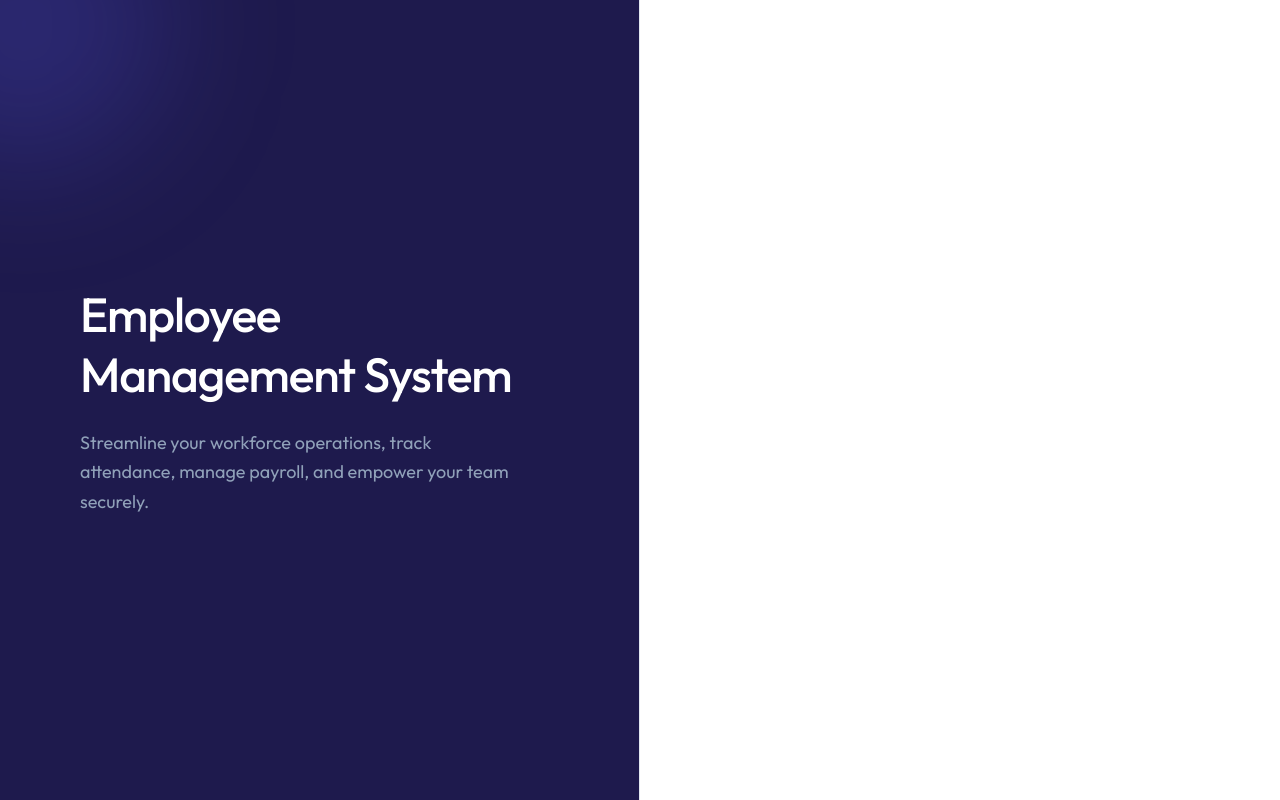
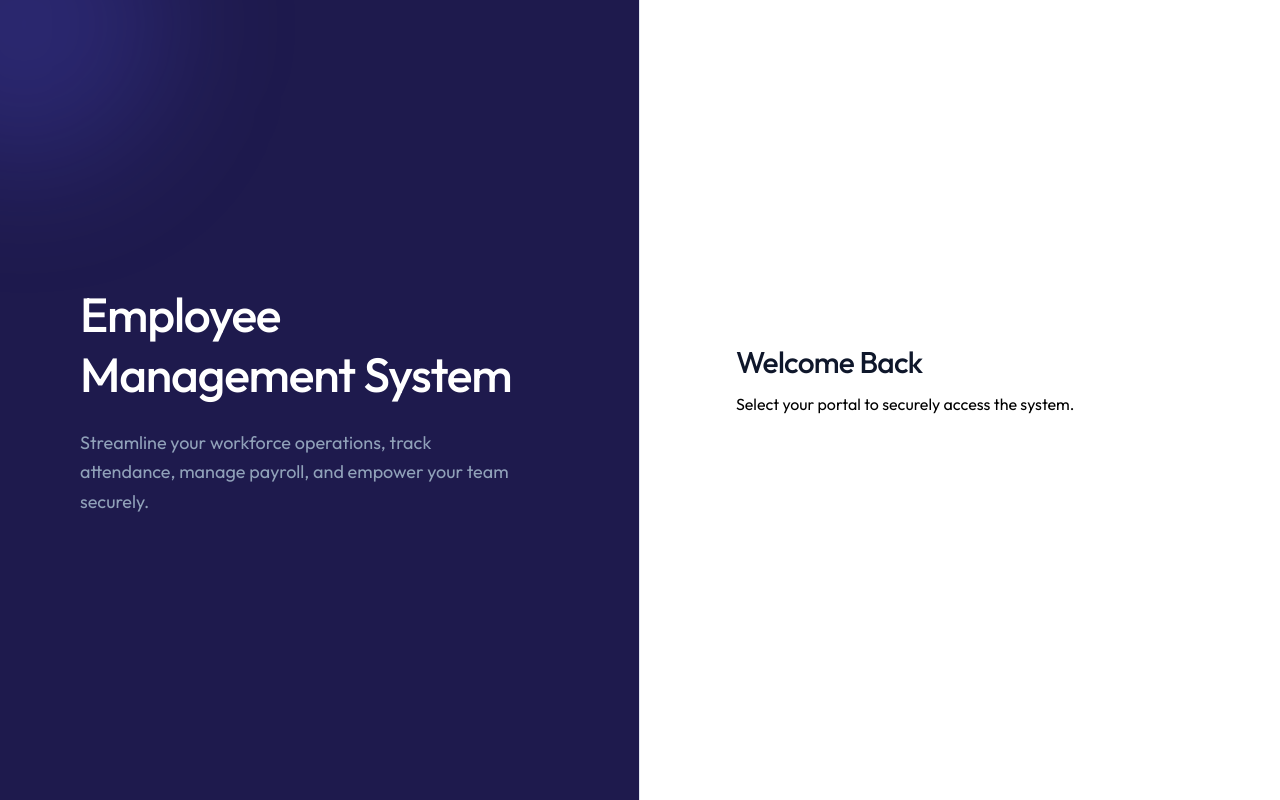
Before and after one commit to Karim-Aridj/FullStack-EMS, a React (Vite) app in the folder client/: page /login in a window 1280 px wide. Built offline with nearby package versions, Linux system fonts and the light colour scheme.

Commit message:
I create one data, i added a variable with const portalOption to display the portal list

```diff
--- a/client/src/pages/LoginLanding.jsx
+++ b/client/src/pages/LoginLanding.jsx
@@ -1,6 +1,21 @@
 import LoginLeftSide from "../components/LoginLeftSide"
 
 const LoginLanding = () => {
+
+  const portalOptions = [
+    {
+
+      to: "/login/admin",
+      titel: "Amin Portal",
+      description: "Manage employess, departments, payroll, and system configuration.",
+      icon: "ShieldIcon"
+    }
+  ]
+
+
+
+
+
   return (
     <div className="min-h-screen flex flex-col md:flex-row">
       <LoginLeftSide />
@@ -14,6 +29,11 @@ const LoginLanding = () => {
 
           {/* Header*/}
 
+          <div className="mb-10 text-center md:text-left">
+            <h2 className="text-3xl font-medium text-slate-900
+            tracking-tight mb-3">Welcome Back</h2>
+            <p className="text-slTE-500">Select your portal to securely access the system.</p>
+          </div>
           {/*Portal List*/}
 
           {/* Footer */}
```
